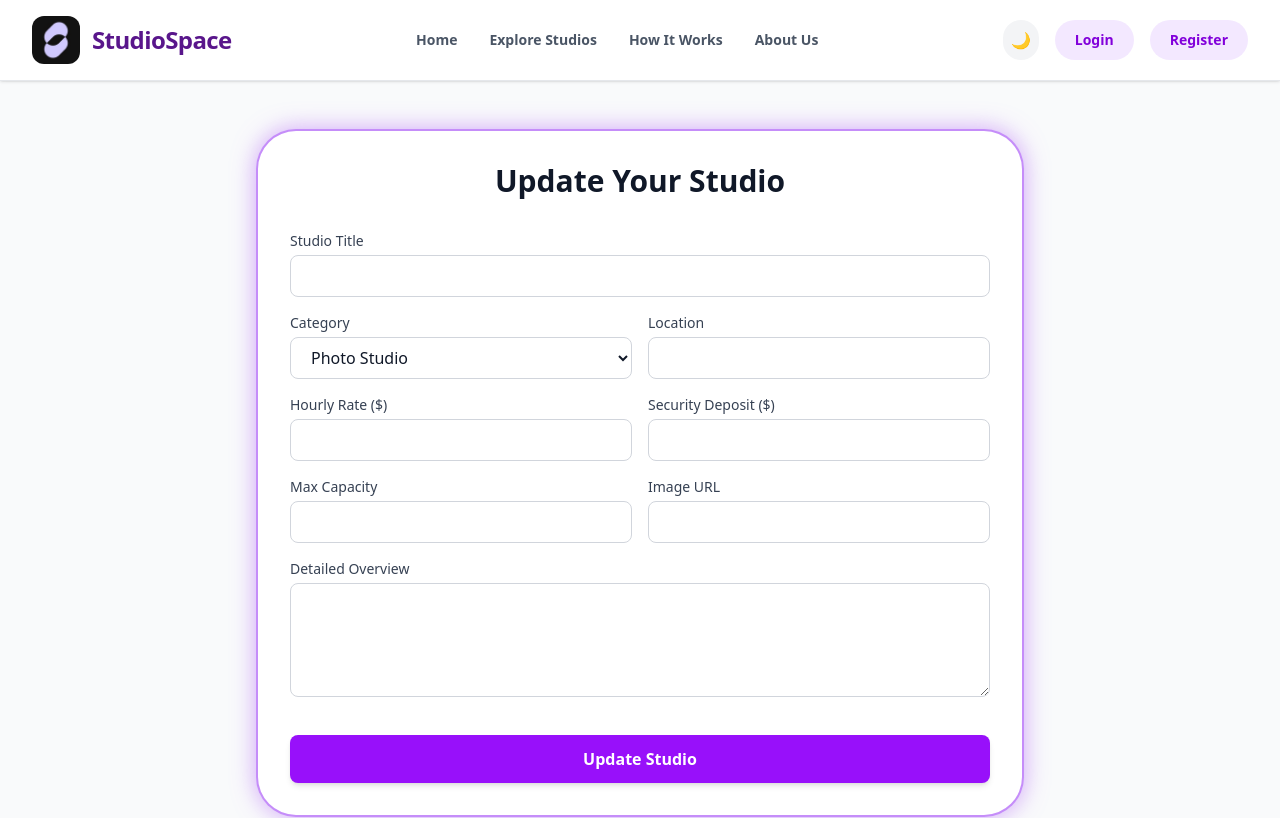
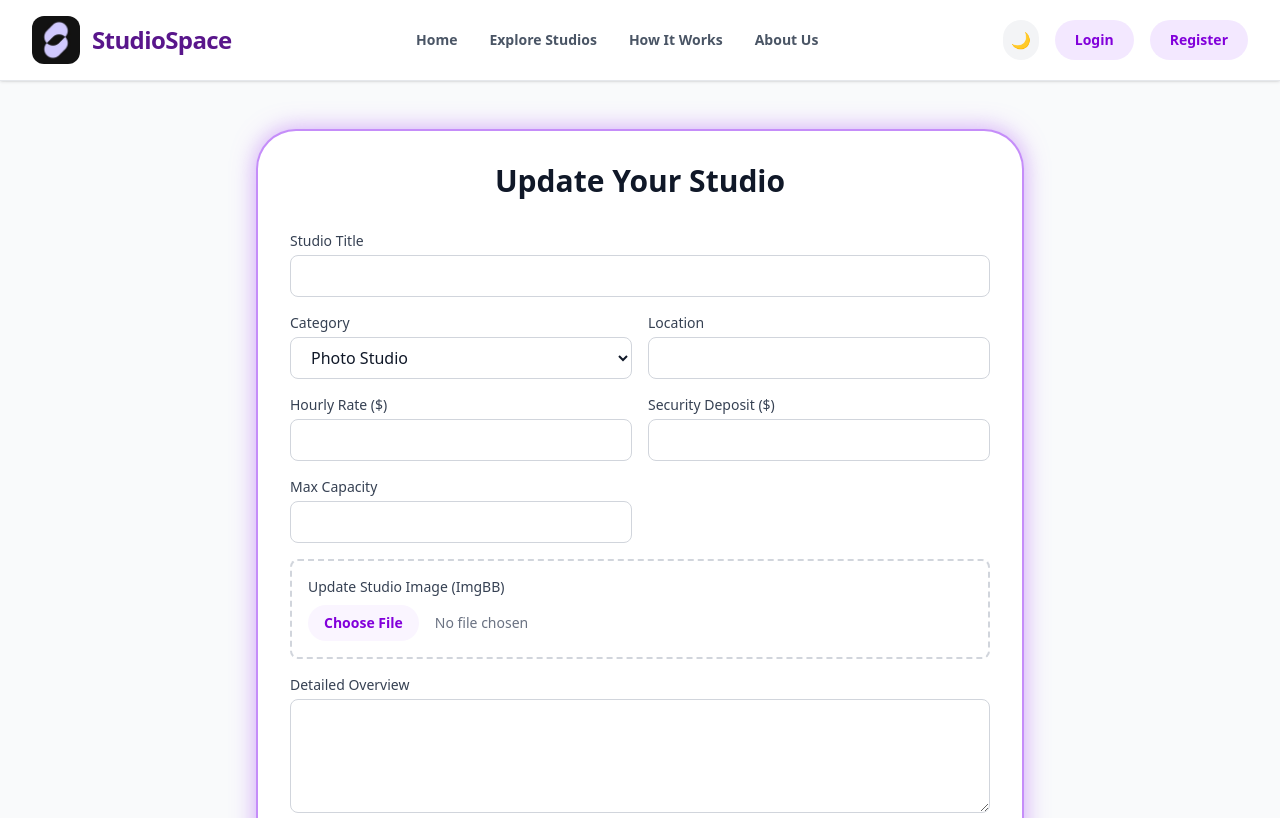
Before and after one commit to Alok-242-115-328/studiospsace-client, a Next.js app: page /studios/edit/1 in a window 1280 px wide. Shown: the top 818 px of the page. Built offline with nearby package versions, Linux system fonts and the light colour scheme; no server answers.

Commit message:
feat: added image upload to edit page

```diff
--- a/app/studios/edit/[id]/page.jsx
+++ b/app/studios/edit/[id]/page.jsx
@@ -9,6 +9,8 @@ export default function EditStudioPage() {
   const { id } = useParams();
   const router = useRouter();
   const [loading, setLoading] = useState(true);
+  const [uploading, setUploading] = useState(false); // 👈 নতুন স্টেট
+
   const [formData, setFormData] = useState({
     title: "", category: "Photo Studio", hourlyRate: "", securityDeposit: "", maxCapacity: "", location: "", image: "", overview: ""
   });
@@ -28,6 +30,30 @@ export default function EditStudioPage() {
   }, [id]);
 
   const handleChange = (e) => setFormData({ ...formData, [e.target.name]: e.target.value });
+
+  // 👇 ছবি আপলোডের ফাংশন (ImgBB)
+  const handleImageUpload = async (e) => {
+    const file = e.target.files[0];
+    if (!file) return;
+
+    setUploading(true);
+    const formDataImg = new FormData();
+    formDataImg.append("image", file);
+
+    try {
+      const res = await axios.post(
+        `https://api.imgbb.com/1/upload?key=${process.env.NEXT_PUBLIC_IMGBB_API_KEY}`,
+        formDataImg
+      );
+      const imageUrl = res.data.data.url;
+      setFormData((prev) => ({ ...prev, image: imageUrl }));
+      toast.success("New image uploaded successfully!");
+    } catch (error) {
+      toast.error("Image upload failed. Please try again.");
+    } finally {
+      setUploading(false);
+    }
+  };
 
   const handleSubmit = async (e) => {
     e.preventDefault();
@@ -51,8 +77,6 @@ export default function EditStudioPage() {
 
   return (
     <div className="min-h-screen bg-gray-50 dark:bg-gray-950 py-12 px-4 transition-colors duration-300">
-
-      {/* 👇 এখানে rounded-[2.5rem] auth-card যোগ করা হয়েছে */}
       <div className="max-w-3xl mx-auto bg-white dark:bg-gray-900 p-8 rounded-[2.5rem] auth-card shadow-xl transition-colors duration-300">
         <h1 className="text-3xl font-extrabold text-center text-gray-900 dark:text-white mb-8">Update Your Studio</h1>
 
@@ -88,17 +112,35 @@ export default function EditStudioPage() {
               <label className="block text-sm font-medium text-gray-700 dark:text-gray-300 mb-1">Max Capacity</label>
               <input type="number" name="maxCapacity" value={formData.maxCapacity} onChange={handleChange} required className="w-full px-4 py-2 bg-white dark:bg-gray-800 border border-gray-300 dark:border-gray-700 text-gray-900 dark:text-white rounded-lg focus:ring-2 focus:ring-purple-500 outline-none" />
             </div>
-            <div>
-              <label className="block text-sm font-medium text-gray-700 dark:text-gray-300 mb-1">Image URL</label>
-              <input type="url" name="image" value={formData.image} onChange={handleChange} required className="w-full px-4 py-2 bg-white dark:bg-gray-800 border border-gray-300 dark:border-gray-700 text-gray-900 dark:text-white rounded-lg focus:ring-2 focus:ring-purple-500 outline-none" />
+
+            {/* 👇 Update Image Section */}
+            <div className="md:col-span-2 border-2 border-dashed border-gray-300 dark:border-gray-700 rounded-lg p-4">
+              <label className="block text-sm font-medium text-gray-700 dark:text-gray-300 mb-2">Update Studio Image (ImgBB)</label>
+              <input
+                type="file"
+                accept="image/*"
+                onChange={handleImageUpload}
+                className="w-full text-sm text-gray-500 dark:text-gray-400 file:mr-4 file:py-2 file:px-4 file:rounded-full file:border-0 file:text-sm file:font-semibold file:bg-purple-50 file:text-purple-700 hover:file:bg-purple-100"
+              />
+              {uploading && <p className="text-sm text-purple-600 mt-2">Uploading image...</p>}
+
+              {/* ইমেজ প্রিভিউ */}
+              {formData.image && (
+                <div className="mt-4">
+                  <p className="text-sm text-gray-500 mb-2">Current Image:</p>
+                  <img src={formData.image} alt="Preview" className="h-32 w-auto rounded-lg object-cover border border-gray-200" />
+                  <input type="hidden" name="image" value={formData.image} />
+                </div>
+              )}
             </div>
+
             <div className="md:col-span-2">
               <label className="block text-sm font-medium text-gray-700 dark:text-gray-300 mb-1">Detailed Overview</label>
               <textarea name="overview" value={formData.overview} onChange={handleChange} required rows="4" className="w-full px-4 py-2 bg-white dark:bg-gray-800 border border-gray-300 dark:border-gray-700 text-gray-900 dark:text-white rounded-lg focus:ring-2 focus:ring-purple-500 outline-none"></textarea>
             </div>
           </div>
-          <button type="submit" className="w-full py-3 mt-4 bg-purple-600 hover:bg-purple-700 text-white font-bold rounded-lg transition-colors shadow-md">
-            Update Studio
+          <button type="submit" disabled={uploading} className="w-full py-3 mt-4 bg-purple-600 hover:bg-purple-700 text-white font-bold rounded-lg transition-colors shadow-md disabled:opacity-50">
+            {uploading ? "Waiting for image upload..." : "Update Studio"}
           </button>
         </form>
       </div>
```
